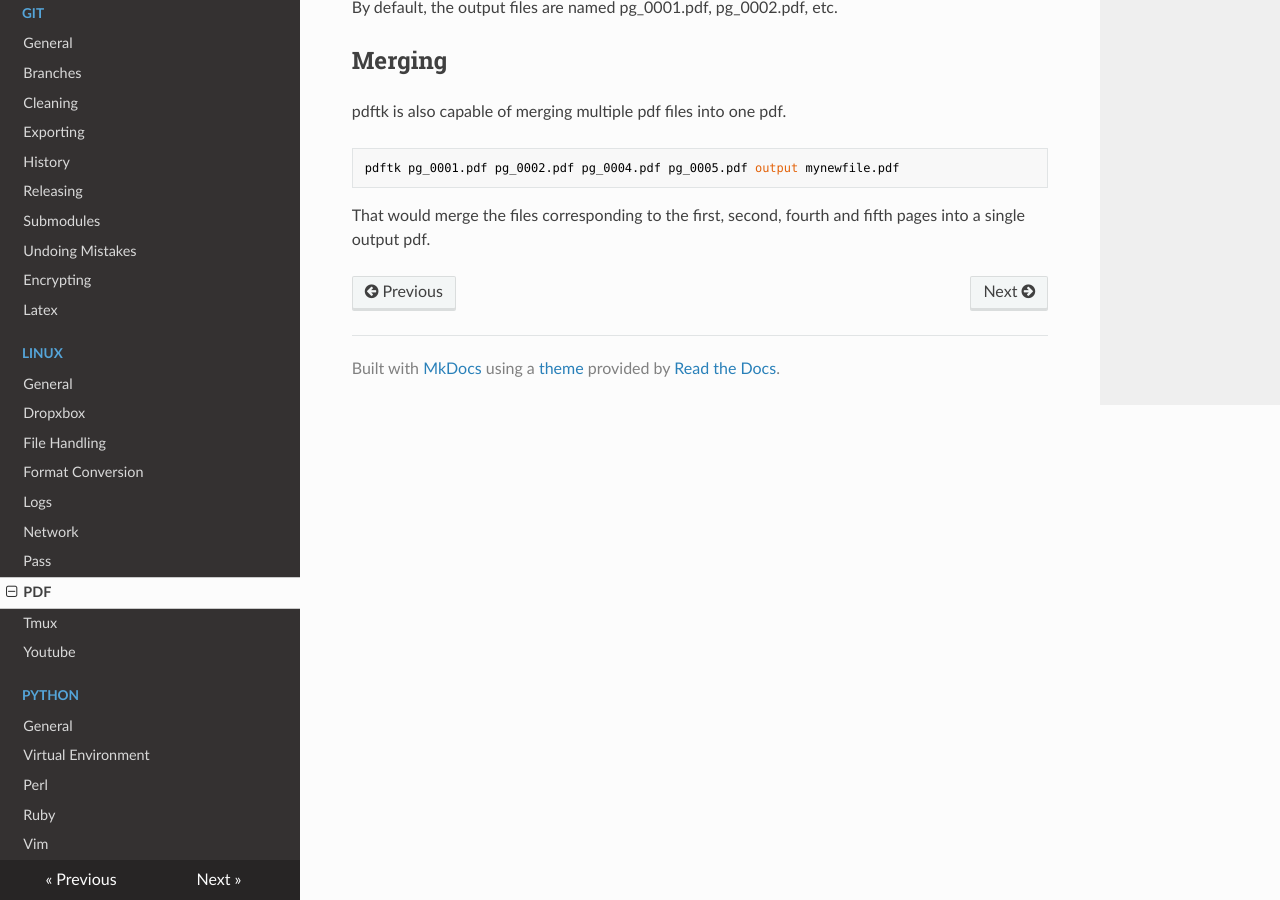
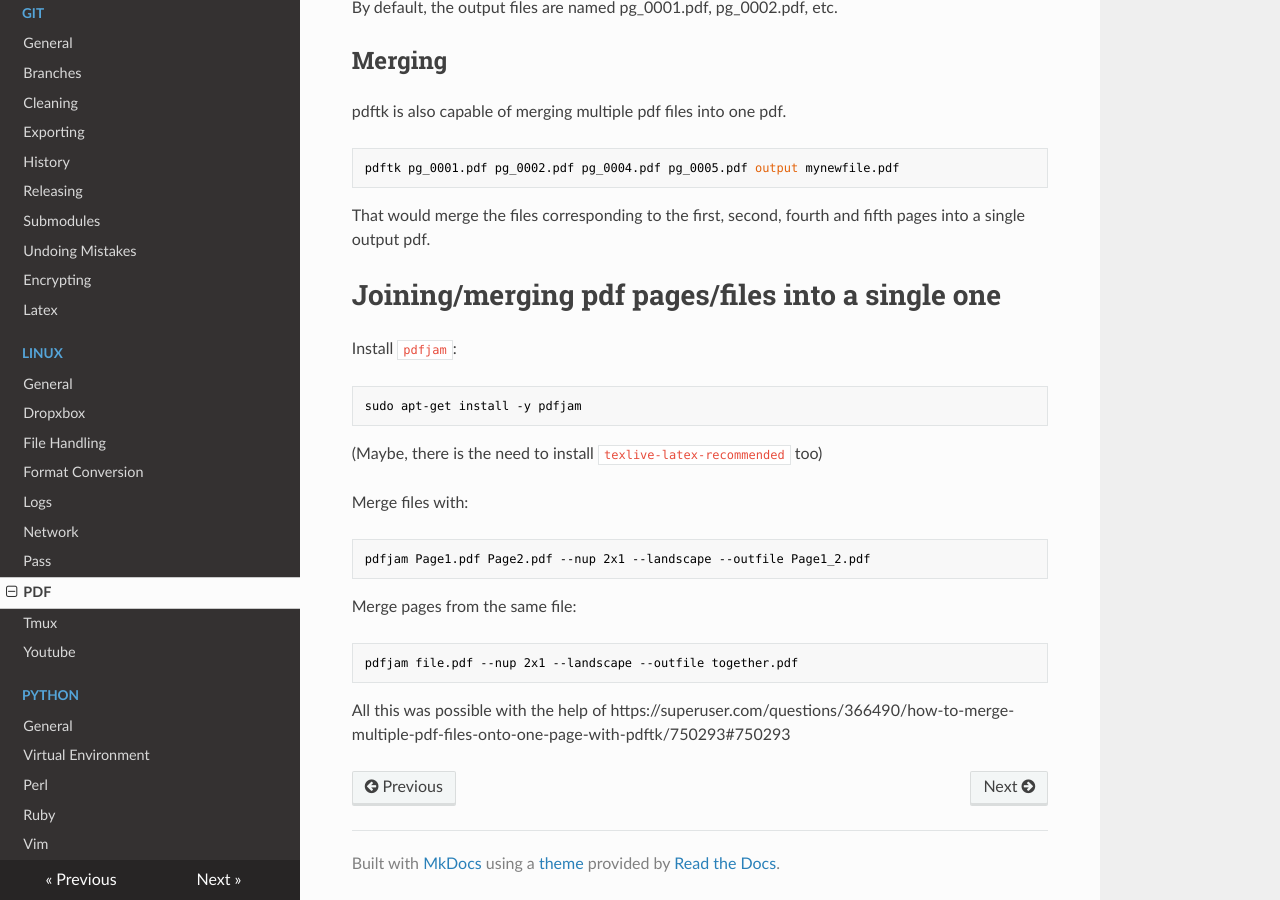
Before and after one commit to hposca/useful_notes, an MkDocs documentation site: the page built from docs/linux/pdf.md, in a window 1280 px wide and 900 px high, scrolled down 1139 px. Built offline with MkDocs 1.6.1, drawn with Linux system fonts in a browser that asks for light colours; nearby versions of some CDN libraries; old or Windows-style settings are respelled for this version of MkDocs.

Commit message:
How to merge pdf pages into a single file

````diff
--- a/docs/linux/pdf.md
+++ b/docs/linux/pdf.md
@@ -47,3 +47,27 @@ pdftk is also capable of merging multiple pdf files into one pdf.
     pdftk pg_0001.pdf pg_0002.pdf pg_0004.pdf pg_0005.pdf output mynewfile.pdf
 
 That would merge the files corresponding to the first, second, fourth and fifth pages into a single output pdf.
+
+# Joining/merging pdf pages/files into a single one
+
+Install `pdfjam`:
+
+```bash
+sudo apt-get install -y pdfjam
+```
+
+(Maybe, there is the need to install `texlive-latex-recommended` too)
+
+Merge files with:
+
+```bash
+pdfjam Page1.pdf Page2.pdf --nup 2x1 --landscape --outfile Page1_2.pdf
+```
+
+Merge pages from the same file:
+
+```bash
+pdfjam file.pdf --nup 2x1 --landscape --outfile together.pdf
+```
+
+All this was possible with the help of https://superuser.com/questions/366490/how-to-merge-multiple-pdf-files-onto-one-page-with-pdftk/750293#750293
````
